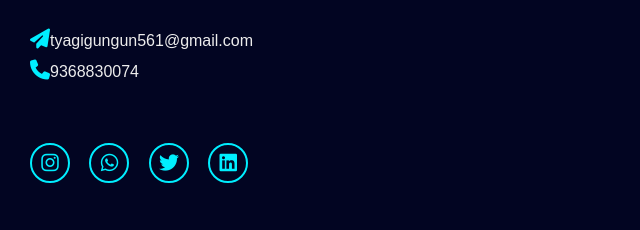
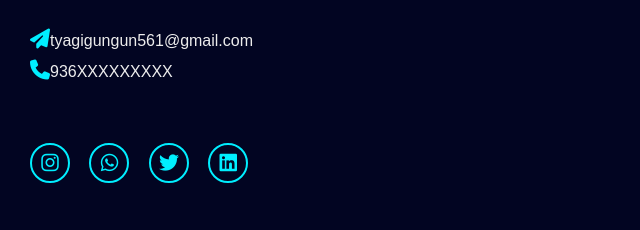
Before and after one commit to gunguntyagi2004/CodeAlpha, a plain HTML site: page project2/contact.html in a window 1280 px wide. Shown: the part 447-677 px from the top of the page, 0-640 px from the left. Drawn offline with Linux system fonts and the light colour scheme.

Commit message:
Update contact.html

```diff
--- a/project2/contact.html
+++ b/project2/contact.html
@@ -16,7 +16,7 @@
             <p>"Let's work together to bring your ideas to life! Whether you're looking to build a dynamic website, create engaging content, or develop innovative solutions, I’m here to collaborate with you every step of the way. With a strong foundation in web development and a passion for problem-solving, I’m excited to help turn your vision into reality. Let’s connect and make something amazing happen!"</p>
         <div class="contact-list">
             <li> <i class="fa-regular fa-paper-plane"></i>tyagigungun561@gmail.com</li>
-            <li><i class="fa-solid fa-phone"></i>9368830074</li>
+            <li><i class="fa-solid fa-phone"></i>936XXXXXXXXX</li>
         </div>
         <div class="contact-icons">
             <a href="https://www.instagram.com/itsgunguntyagi2004/"><i class="fa-brands fa-instagram"></i></a>
```
